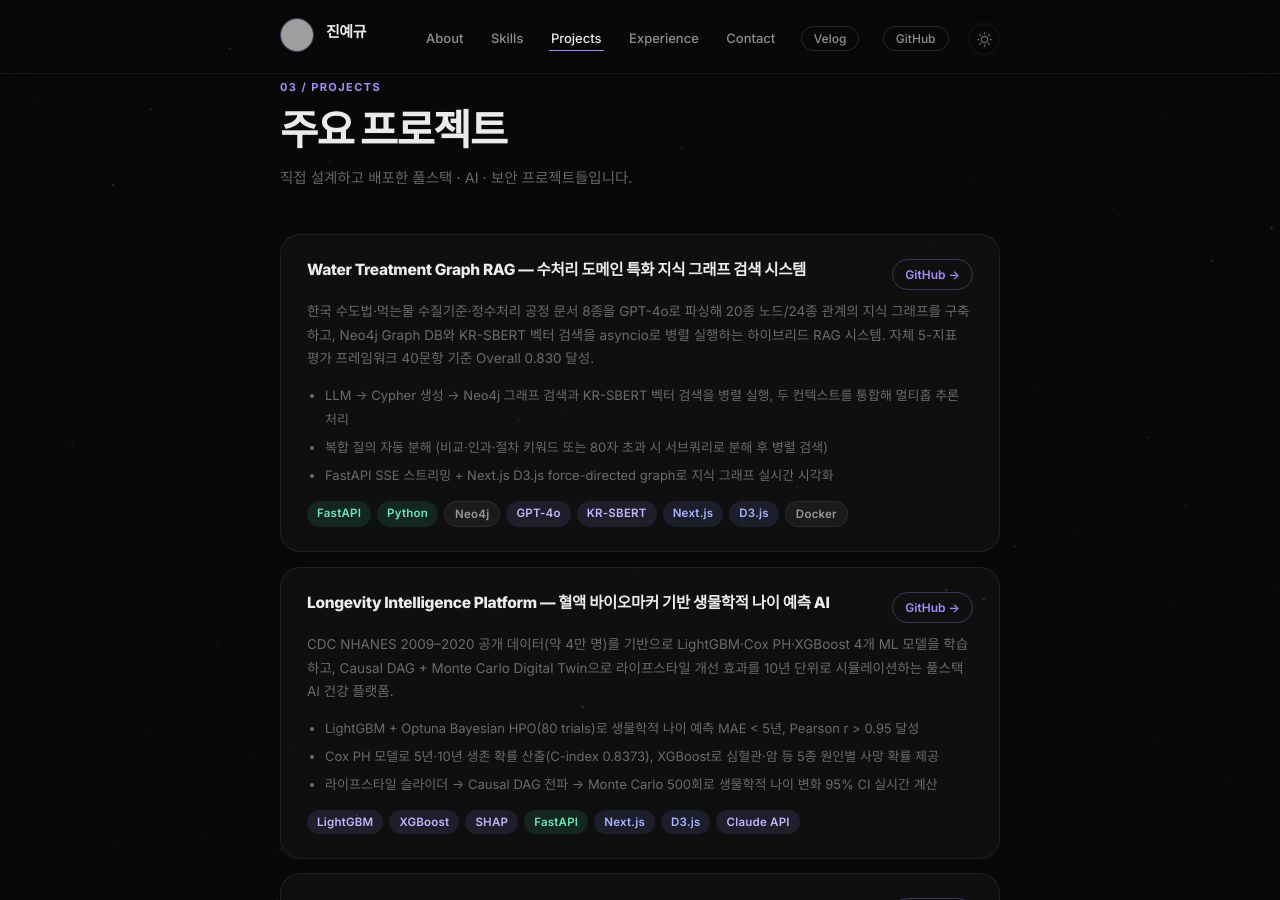
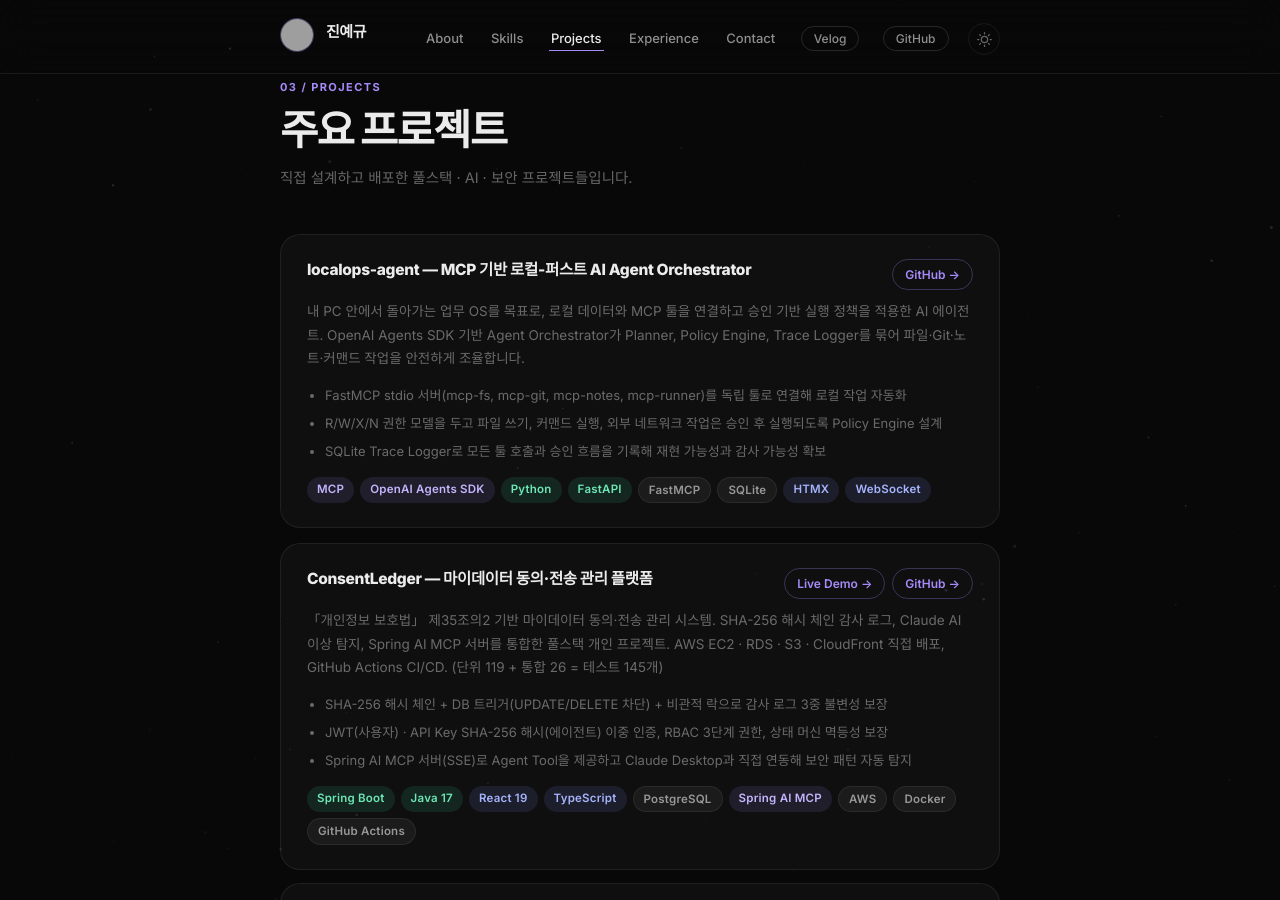
Before and after one commit to teriyakki-jin/teriyakki-jin.github.io, a Jekyll site: the page built from index.html, in a window 1280 px wide and 900 px high, scrolled down 2707 px. Built offline with Jekyll 4.4.1, drawn with Linux system fonts in a browser that asks for light colours; some web fonts are replaced; the list of posts is cut into pages by our own code; some of the changed text lies outside the part shown; grey boxes are pictures that could not be loaded.

Commit message:
feat: feature localops in portfolio projects

```diff
--- a/index.html
+++ b/index.html
@@ -69,7 +69,7 @@ description: "Java · Spring Boot · React · AI로 서비스를 설계하고
       </div>
       <div class="photo-float-badge">
         <p class="pfb-eyebrow">최근 활동</p>
-        <p class="pfb-number">14+</p>
+        <p class="pfb-number">15+</p>
         <p class="pfb-sub">Projects</p>
       </div>
     </div>
@@ -111,7 +111,7 @@ description: "Java · Spring Boot · React · AI로 서비스를 설계하고
   <div class="stats-row">
     <div class="stat-item">
       <p class="stat-label">개인·팀 프로젝트</p>
-      <p class="stat-num" data-count="14" data-suffix="+">0+</p>
+      <p class="stat-num" data-count="15" data-suffix="+">0+</p>
     </div>
     <div class="stat-item">
       <p class="stat-label">작성한 테스트 코드</p>
@@ -273,6 +273,56 @@ description: "Java · Spring Boot · React · AI로 서비스를 설계하고
 
   <div class="project-card">
     <div class="project-header">
+      <h3 class="project-title">localops-agent — MCP 기반 로컬-퍼스트 AI Agent Orchestrator</h3>
+      <a href="https://github.com/teriyakki-jin/localops-agent" target="_blank" class="project-link">GitHub →</a>
+    </div>
+    <p class="project-desc">내 PC 안에서 돌아가는 업무 OS를 목표로, 로컬 데이터와 MCP 툴을 연결하고 승인 기반 실행 정책을 적용한 AI 에이전트. OpenAI Agents SDK 기반 Agent Orchestrator가 Planner, Policy Engine, Trace Logger를 묶어 파일·Git·노트·커맨드 작업을 안전하게 조율합니다.</p>
+    <ul class="project-features">
+      <li>FastMCP stdio 서버(mcp-fs, mcp-git, mcp-notes, mcp-runner)를 독립 툴로 연결해 로컬 작업 자동화</li>
+      <li>R/W/X/N 권한 모델을 두고 파일 쓰기, 커맨드 실행, 외부 네트워크 작업은 승인 후 실행되도록 Policy Engine 설계</li>
+      <li>SQLite Trace Logger로 모든 툴 호출과 승인 흐름을 기록해 재현 가능성과 감사 가능성 확보</li>
+    </ul>
+    <div class="project-stack">
+      <span class="badge badge-purple">MCP</span>
+      <span class="badge badge-purple">OpenAI Agents SDK</span>
+      <span class="badge badge-green">Python</span>
+      <span class="badge badge-green">FastAPI</span>
+      <span class="badge badge-gray">FastMCP</span>
+      <span class="badge badge-gray">SQLite</span>
+      <span class="badge badge-blue">HTMX</span>
+      <span class="badge badge-blue">WebSocket</span>
+    </div>
+  </div>
+
+  <div class="project-card">
+    <div class="project-header">
+      <h3 class="project-title">ConsentLedger — 마이데이터 동의·전송 관리 플랫폼</h3>
+      <div class="project-links">
+        <a href="https://dgrf2fg1y3qje.cloudfront.net" target="_blank" class="project-link">Live Demo →</a>
+        <a href="https://github.com/teriyakki-jin/consentledger" target="_blank" class="project-link">GitHub →</a>
+      </div>
+    </div>
+    <p class="project-desc">「개인정보 보호법」 제35조의2 기반 마이데이터 동의·전송 관리 시스템. SHA-256 해시 체인 감사 로그, Claude AI 이상 탐지, Spring AI MCP 서버를 통합한 풀스택 개인 프로젝트. AWS EC2 · RDS · S3 · CloudFront 직접 배포, GitHub Actions CI/CD. (단위 119 + 통합 26 = 테스트 145개)</p>
+    <ul class="project-features">
+      <li>SHA-256 해시 체인 + DB 트리거(UPDATE/DELETE 차단) + 비관적 락으로 감사 로그 3중 불변성 보장</li>
+      <li>JWT(사용자) · API Key SHA-256 해시(에이전트) 이중 인증, RBAC 3단계 권한, 상태 머신 멱등성 보장</li>
+      <li>Spring AI MCP 서버(SSE)로 Agent Tool을 제공하고 Claude Desktop과 직접 연동해 보안 패턴 자동 탐지</li>
+    </ul>
+    <div class="project-stack">
+      <span class="badge badge-green">Spring Boot</span>
+      <span class="badge badge-green">Java 17</span>
+      <span class="badge badge-blue">React 19</span>
+      <span class="badge badge-blue">TypeScript</span>
+      <span class="badge badge-gray">PostgreSQL</span>
+      <span class="badge badge-purple">Spring AI MCP</span>
+      <span class="badge badge-gray">AWS</span>
+      <span class="badge badge-gray">Docker</span>
+      <span class="badge badge-gray">GitHub Actions</span>
+    </div>
+  </div>
+
+  <div class="project-card">
+    <div class="project-header">
       <h3 class="project-title">Water Treatment Graph RAG — 수처리 도메인 특화 지식 그래프 검색 시스템</h3>
       <a href="https://github.com/teriyakki-jin/Graph-RAG-with-water" target="_blank" class="project-link">GitHub →</a>
     </div>
@@ -332,33 +382,6 @@ description: "Java · Spring Boot · React · AI로 서비스를 설계하고
       <span class="badge badge-green">Java</span>
       <span class="badge badge-gray">Hyperledger Fabric</span>
       <span class="badge badge-gray">Docker</span>
-    </div>
-  </div>
-
-  <div class="project-card">
-    <div class="project-header">
-      <h3 class="project-title">ConsentLedger — 마이데이터 동의·전송 관리 플랫폼</h3>
-      <div class="project-links">
-        <a href="https://dgrf2fg1y3qje.cloudfront.net" target="_blank" class="project-link">Live Demo →</a>
-        <a href="https://github.com/teriyakki-jin/consentledger" target="_blank" class="project-link">GitHub →</a>
-      </div>
-    </div>
-    <p class="project-desc">「개인정보 보호법」 제35조의2 기반 마이데이터 동의·전송 관리 시스템. SHA-256 해시 체인 감사 로그, Claude AI 이상 탐지, Spring AI MCP 서버를 통합한 풀스택 개인 프로젝트. AWS EC2 · RDS · S3 · CloudFront 직접 배포, GitHub Actions CI/CD. (단위 119 + 통합 26 = 테스트 145개)</p>
-    <ul class="project-features">
-      <li>SHA-256 해시 체인 + DB 트리거(UPDATE/DELETE 차단) + 비관적 락으로 감사 로그 3중 불변성 보장</li>
-      <li>JWT(사용자) · API Key SHA-256 해시(에이전트) 이중 인증, RBAC 3단계 권한, 상태 머신 멱등성 보장</li>
-      <li>Spring AI MCP 서버(SSE)로 Claude Desktop 직접 연동, 4가지 보안 패턴 자동 탐지</li>
-    </ul>
-    <div class="project-stack">
-      <span class="badge badge-green">Spring Boot</span>
-      <span class="badge badge-green">Java 17</span>
-      <span class="badge badge-blue">React 19</span>
-      <span class="badge badge-blue">TypeScript</span>
-      <span class="badge badge-gray">PostgreSQL</span>
-      <span class="badge badge-purple">Spring AI</span>
-      <span class="badge badge-gray">AWS</span>
-      <span class="badge badge-gray">Docker</span>
-      <span class="badge badge-gray">GitHub Actions</span>
     </div>
   </div>
 
```
